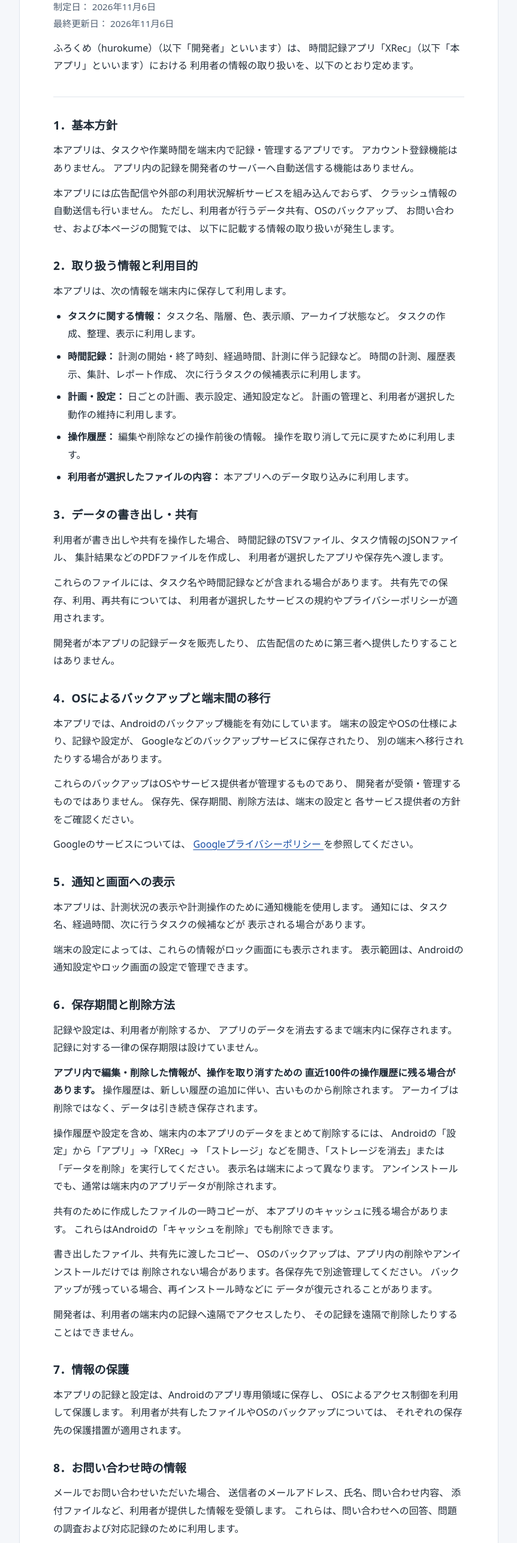
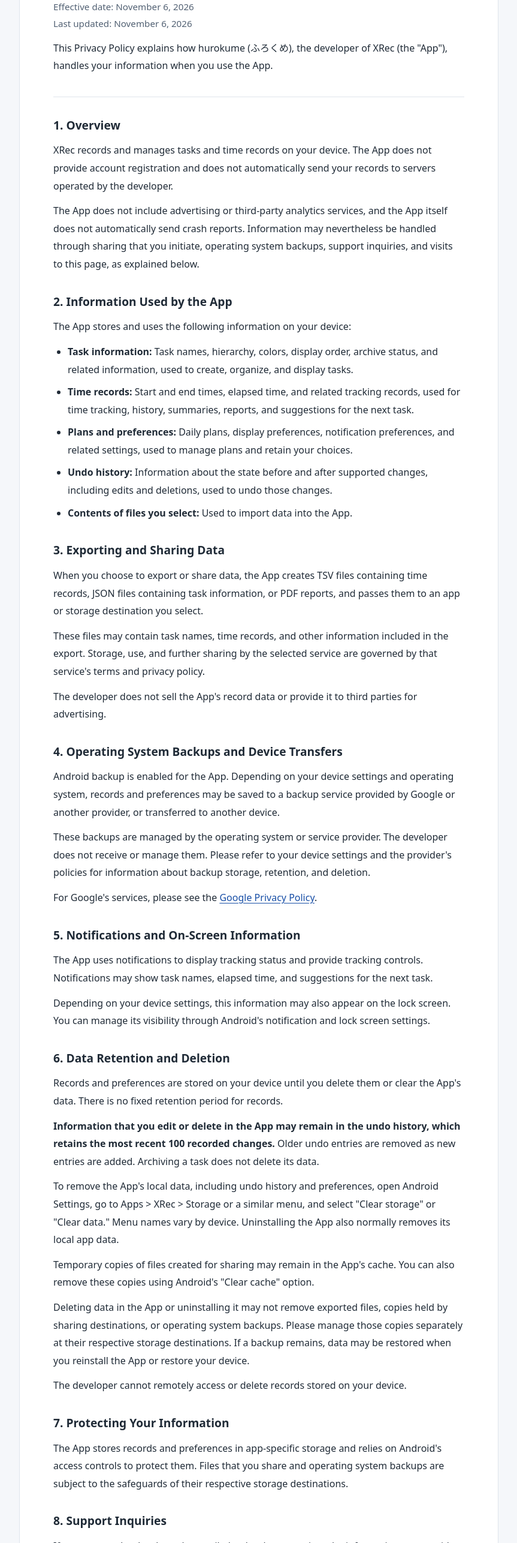
Before and after one commit to hurokume/XRec, a plain HTML site: page site/index.html in a window 1280 px wide. Shown: the part 153-2725 px from the top of the page at 60% size, without its empty margins (208-1071 px from the left). Drawn offline with Linux system fonts and the light colour scheme.

Commit message:
docs: publish English privacy policy with updated contact

```diff
--- a/site/index.html
+++ b/site/index.html
@@ -1,14 +1,14 @@
 <!doctype html>
-<html lang="ja">
+<html lang="en">
 <head>
     <meta charset="utf-8">
     <meta content="width=device-width, initial-scale=1" name="viewport">
     <meta content="light" name="color-scheme">
     <meta
-            content="時間記録アプリXRecのプライバシーポリシー。データの利用目的、保存、共有、削除方法、お問い合わせ先を説明します。"
+            content="Privacy Policy for XRec, a time-tracking app. Learn how your information is used, stored, shared, and deleted, and how to contact the developer."
             name="description"
     >
-    <title>XRec プライバシーポリシー</title>
+    <title>XRec Privacy Policy</title>
     <style>
         :root {
           color-scheme: light;
@@ -105,229 +105,217 @@
 <main>
     <article>
         <header>
-            <h1>XRec プライバシーポリシー</h1>
+            <h1>XRec Privacy Policy</h1>
             <p class="meta">
-                制定日：
-                <time datetime="2026-11-06">2026年11月6日</time>
+                Effective date:
+                <time datetime="2026-11-06">November 6, 2026</time>
                 <br>
-                最終更新日：
-                <time datetime="2026-11-06">2026年11月6日</time>
+                Last updated:
+                <time datetime="2026-11-06">November 6, 2026</time>
             </p>
             <p>
-                ふろくめ（hurokume）（以下「開発者」といいます）は、
-                時間記録アプリ「XRec」（以下「本アプリ」といいます）における
-                利用者の情報の取り扱いを、以下のとおり定めます。
+                This Privacy Policy explains how hurokume (ふろくめ), the developer of
+                XRec (the "App"), handles your information when you use the App.
             </p>
         </header>
 
         <section aria-labelledby="basic">
-            <h2 id="basic">1．基本方針</h2>
+            <h2 id="basic">1. Overview</h2>
             <p>
-                本アプリは、タスクや作業時間を端末内で記録・管理するアプリです。
-                アカウント登録機能はありません。
-                アプリ内の記録を開発者のサーバーへ自動送信する機能はありません。
+                XRec records and manages tasks and time records on your device.
+                The App does not provide account registration and does not automatically
+                send your records to servers operated by the developer.
             </p>
             <p>
-                本アプリには広告配信や外部の利用状況解析サービスを組み込んでおらず、
-                クラッシュ情報の自動送信も行いません。
-                ただし、利用者が行うデータ共有、OSのバックアップ、
-                お問い合わせ、および本ページの閲覧では、
-                以下に記載する情報の取り扱いが発生します。
+                The App does not include advertising or third-party analytics services,
+                and the App itself does not automatically send crash reports.
+                Information may nevertheless be handled through sharing that you initiate,
+                operating system backups, support inquiries, and visits to this page,
+                as explained below.
             </p>
         </section>
 
         <section aria-labelledby="data">
-            <h2 id="data">2．取り扱う情報と利用目的</h2>
-            <p>本アプリは、次の情報を端末内に保存して利用します。</p>
+            <h2 id="data">2. Information Used by the App</h2>
+            <p>The App stores and uses the following information on your device:</p>
             <ul>
                 <li>
-                    <strong>タスクに関する情報：</strong>
-                    タスク名、階層、色、表示順、アーカイブ状態など。
-                    タスクの作成、整理、表示に利用します。
+                    <strong>Task information:</strong>
+                    Task names, hierarchy, colors, display order, archive status, and
+                    related information, used to create, organize, and display tasks.
                 </li>
                 <li>
-                    <strong>時間記録：</strong>
-                    計測の開始・終了時刻、経過時間、計測に伴う記録など。
-                    時間の計測、履歴表示、集計、レポート作成、
-                    次に行うタスクの候補表示に利用します。
+                    <strong>Time records:</strong>
+                    Start and end times, elapsed time, and related tracking records,
+                    used for time tracking, history, summaries, reports, and suggestions
+                    for the next task.
                 </li>
                 <li>
-                    <strong>計画・設定：</strong>
-                    日ごとの計画、表示設定、通知設定など。
-                    計画の管理と、利用者が選択した動作の維持に利用します。
+                    <strong>Plans and preferences:</strong>
+                    Daily plans, display preferences, notification preferences, and
+                    related settings, used to manage plans and retain your choices.
                 </li>
                 <li>
-                    <strong>操作履歴：</strong>
-                    編集や削除などの操作前後の情報。
-                    操作を取り消して元に戻すために利用します。
+                    <strong>Undo history:</strong>
+                    Information about the state before and after supported changes,
+                    including edits and deletions, used to undo those changes.
                 </li>
                 <li>
-                    <strong>利用者が選択したファイルの内容：</strong>
-                    本アプリへのデータ取り込みに利用します。
+                    <strong>Contents of files you select:</strong>
+                    Used to import data into the App.
                 </li>
             </ul>
         </section>
 
         <section aria-labelledby="sharing">
-            <h2 id="sharing">3．データの書き出し・共有</h2>
+            <h2 id="sharing">3. Exporting and Sharing Data</h2>
             <p>
-                利用者が書き出しや共有を操作した場合、
-                時間記録のTSVファイル、タスク情報のJSONファイル、
-                集計結果などのPDFファイルを作成し、
-                利用者が選択したアプリや保存先へ渡します。
+                When you choose to export or share data, the App creates TSV files
+                containing time records, JSON files containing task information, or PDF
+                reports, and passes them to an app or storage destination you select.
             </p>
             <p>
-                これらのファイルには、タスク名や時間記録などが含まれる場合があります。
-                共有先での保存、利用、再共有については、
-                利用者が選択したサービスの規約やプライバシーポリシーが適用されます。
+                These files may contain task names, time records, and other information
+                included in the export. Storage, use, and further sharing by the selected
+                service are governed by that service's terms and privacy policy.
             </p>
             <p>
-                開発者が本アプリの記録データを販売したり、
-                広告配信のために第三者へ提供したりすることはありません。
+                The developer does not sell the App's record data or provide it to
+                third parties for advertising.
             </p>
         </section>
 
         <section aria-labelledby="backup">
-            <h2 id="backup">4．OSによるバックアップと端末間の移行</h2>
+            <h2 id="backup">4. Operating System Backups and Device Transfers</h2>
             <p>
-                本アプリでは、Androidのバックアップ機能を有効にしています。
-                端末の設定やOSの仕様により、記録や設定が、
-                Googleなどのバックアップサービスに保存されたり、
-                別の端末へ移行されたりする場合があります。
+                Android backup is enabled for the App. Depending on your device settings
+                and operating system, records and preferences may be saved to a backup
+                service provided by Google or another provider, or transferred to another device.
             </p>
             <p>
-                これらのバックアップはOSやサービス提供者が管理するものであり、
-                開発者が受領・管理するものではありません。
-                保存先、保存期間、削除方法は、端末の設定と
-                各サービス提供者の方針をご確認ください。
+                These backups are managed by the operating system or service provider.
+                The developer does not receive or manage them. Please refer to your
+                device settings and the provider's policies for information about backup
+                storage, retention, and deletion.
             </p>
             <p>
-                Googleのサービスについては、
-                <a href="https://policies.google.com/privacy?hl=ja">
-                    Googleプライバシーポリシー
-                </a>
-                を参照してください。
+                For Google's services, please see the
+                <a href="https://policies.google.com/privacy?hl=en">Google Privacy Policy</a>.
             </p>
         </section>
 
         <section aria-labelledby="notifications">
-            <h2 id="notifications">5．通知と画面への表示</h2>
+            <h2 id="notifications">5. Notifications and On-Screen Information</h2>
             <p>
-                本アプリは、計測状況の表示や計測操作のために通知機能を使用します。
-                通知には、タスク名、経過時間、次に行うタスクの候補などが
-                表示される場合があります。
+                The App uses notifications to display tracking status and provide
+                tracking controls. Notifications may show task names, elapsed time,
+                and suggestions for the next task.
             </p>
             <p>
-                端末の設定によっては、これらの情報がロック画面にも表示されます。
-                表示範囲は、Androidの通知設定やロック画面の設定で管理できます。
+                Depending on your device settings, this information may also appear on
+                the lock screen. You can manage its visibility through Android's
+                notification and lock screen settings.
             </p>
         </section>
 
         <section aria-labelledby="retention">
-            <h2 id="retention">6．保存期間と削除方法</h2>
+            <h2 id="retention">6. Data Retention and Deletion</h2>
             <p>
-                記録や設定は、利用者が削除するか、
-                アプリのデータを消去するまで端末内に保存されます。
-                記録に対する一律の保存期限は設けていません。
+                Records and preferences are stored on your device until you delete them
+                or clear the App's data. There is no fixed retention period for records.
             </p>
             <p>
                 <strong>
-                    アプリ内で編集・削除した情報が、操作を取り消すための
-                    直近100件の操作履歴に残る場合があります。
+                    Information that you edit or delete in the App may remain in the
+                    undo history, which retains the most recent 100 recorded changes.
                 </strong>
-                操作履歴は、新しい履歴の追加に伴い、古いものから削除されます。
-                アーカイブは削除ではなく、データは引き続き保存されます。
+                Older undo entries are removed as new entries are added.
+                Archiving a task does not delete its data.
             </p>
             <p>
-                操作履歴や設定を含め、端末内の本アプリのデータをまとめて削除するには、
-                Androidの「設定」から「アプリ」→「XRec」→
-                「ストレージ」などを開き、「ストレージを消去」または
-                「データを削除」を実行してください。
-                表示名は端末によって異なります。
-                アンインストールでも、通常は端末内のアプリデータが削除されます。
+                To remove the App's local data, including undo history and preferences,
+                open Android Settings, go to Apps &gt; XRec &gt; Storage or a similar menu,
+                and select "Clear storage" or "Clear data." Menu names vary by device.
+                Uninstalling the App also normally removes its local app data.
             </p>
             <p>
-                共有のために作成したファイルの一時コピーが、
-                本アプリのキャッシュに残る場合があります。
-                これらはAndroidの「キャッシュを削除」でも削除できます。
+                Temporary copies of files created for sharing may remain in the App's
+                cache. You can also remove these copies using Android's "Clear cache" option.
             </p>
             <p>
-                書き出したファイル、共有先に渡したコピー、
-                OSのバックアップは、アプリ内の削除やアンインストールだけでは
-                削除されない場合があります。各保存先で別途管理してください。
-                バックアップが残っている場合、再インストール時などに
-                データが復元されることがあります。
+                Deleting data in the App or uninstalling it may not remove exported files,
+                copies held by sharing destinations, or operating system backups.
+                Please manage those copies separately at their respective storage destinations.
+                If a backup remains, data may be restored when you reinstall the App
+                or restore your device.
             </p>
             <p>
-                開発者は、利用者の端末内の記録へ遠隔でアクセスしたり、
-                その記録を遠隔で削除したりすることはできません。
+                The developer cannot remotely access or delete records stored on your device.
             </p>
         </section>
 
         <section aria-labelledby="security">
-            <h2 id="security">7．情報の保護</h2>
+            <h2 id="security">7. Protecting Your Information</h2>
             <p>
-                本アプリの記録と設定は、Androidのアプリ専用領域に保存し、
-                OSによるアクセス制御を利用して保護します。
-                利用者が共有したファイルやOSのバックアップについては、
-                それぞれの保存先の保護措置が適用されます。
+                The App stores records and preferences in app-specific storage and
+                relies on Android's access controls to protect them. Files that you share
+                and operating system backups are subject to the safeguards of their
+                respective storage destinations.
             </p>
         </section>
 
         <section aria-labelledby="support">
-            <h2 id="support">8．お問い合わせ時の情報</h2>
+            <h2 id="support">8. Support Inquiries</h2>
             <p>
-                メールでお問い合わせいただいた場合、
-                送信者のメールアドレス、氏名、問い合わせ内容、
-                添付ファイルなど、利用者が提供した情報を受領します。
-                これらは、問い合わせへの回答、問題の調査および対応記録のために利用します。
+                If you contact the developer by email, the developer receives the
+                information you provide, such as your email address, name, message,
+                and attachments. This information is used to respond to your inquiry,
+                investigate issues, and maintain a record of the response.
             </p>
             <p>
-                問い合わせ情報は、対応とその記録に必要な期間に限って保管し、
-                不要になったものは削除します。
-                メールの送受信・保管にはGmailを利用するため、
-                Googleによる取り扱いには同社のプライバシーポリシーが適用されます。
+                Inquiry information is retained only as long as necessary to handle
+                the inquiry and maintain relevant support records, and is deleted when
+                no longer needed. Gmail is used to send, receive, and store email.
+                Google's handling of this information is governed by its privacy policy.
             </p>
             <p>
-                問い合わせ情報の削除を希望する場合は、
-                下記の窓口へご連絡ください。
-                法令上の保存義務などがある場合を除き、対応します。
+                To request deletion of information you provided in a support inquiry,
+                please use the contact details below. The developer will respond to
+                such requests unless retention is required by law or a similar obligation.
             </p>
         </section>
 
         <section aria-labelledby="website">
-            <h2 id="website">9．このページの閲覧について</h2>
+            <h2 id="website">9. Visiting This Page</h2>
             <p>
-                このページはGitHub Pagesを利用して公開しています。
-                開発者は、このページに広告やアクセス解析ツールを設置していません。
+                This page is hosted on GitHub Pages. The developer has not added
+                advertising or analytics tools to this page.
             </p>
             <p>
-                ページへのアクセスに伴い、GitHubがIPアドレスや
-                アクセス日時などの情報を取得する場合があります。
-                詳細は、
+                When you visit this page, GitHub may collect information such as your
+                IP address and the date and time of your visit. For details, please see the
                 <a href="https://docs.github.com/en/site-policy/privacy-policies/github-general-privacy-statement">
-                    GitHubプライバシーステートメント
-                </a>
-                をご確認ください。
+                    GitHub General Privacy Statement
+                </a>.
             </p>
         </section>
 
         <section aria-labelledby="changes">
-            <h2 id="changes">10．ポリシーの変更</h2>
+            <h2 id="changes">10. Changes to This Policy</h2>
             <p>
-                本アプリの機能や情報の取り扱いを変更する場合などに、
-                本ポリシーを更新することがあります。
-                更新内容はこのページに掲載し、最終更新日を変更します。
-                重要な変更については、必要に応じてアプリ内などでも案内します。
+                This policy may be updated when the App's features or information
+                handling practices change. Updates will be published on this page
+                with a revised "Last updated" date. Where appropriate, significant
+                changes will also be communicated in the App or through another suitable method.
             </p>
         </section>
 
         <footer aria-labelledby="contact">
-            <h2 id="contact">11．お問い合わせ窓口</h2>
+            <h2 id="contact">11. Contact</h2>
             <p>
-                開発者：ふろくめ（hurokume）<br>
-                対象アプリ：XRec<br>
-                メール：
+                Developer: hurokume (ふろくめ)<br>
+                App: XRec<br>
+                Email:
                 <a href="mailto:yzzqgncrsjtr@gmail.com">
                     yzzqgncrsjtr@gmail.com
                 </a>
```
